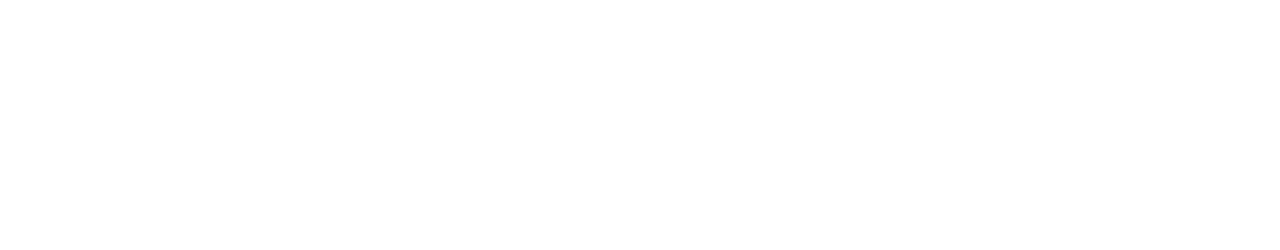
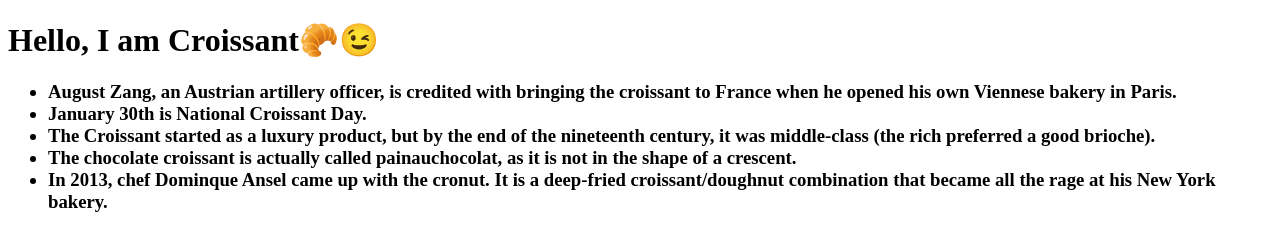
Before and after one commit to jane-ovcharenko/croissant-project, a plain HTML site: page index.html in a window 1280 px wide. Drawn offline with Linux system fonts and the light colour scheme.

Commit message:
created main structure of the website

```diff
--- a/index.html
+++ b/index.html
@@ -4,7 +4,33 @@
     <meta charset="UTF-8" />
     <meta http-equiv="X-UA-Compatible" content="IE=edge" />
     <meta name="viewport" content="width=device-width, initial-scale=1.0" />
-    <title>Document</title>
+    <title>Croissant Homapage</title>
   </head>
-  <body></body>
+  <body>
+    <h1>Hello, I am Croissant🥐😉</h1>
+    <h3>
+      <ul>
+        <li>
+          August Zang, an Austrian artillery officer, is credited with bringing
+          the croissant to France when he opened his own Viennese bakery in
+          Paris.
+        </li>
+        <li>January 30th is National Croissant Day.</li>
+        <li>
+          The Croissant started as a luxury product, but by the end of the
+          nineteenth century, it was middle-class (the rich preferred a good
+          brioche).
+        </li>
+        <li>
+          The chocolate croissant is actually called painauchocolat, as it is
+          not in the shape of a crescent.
+        </li>
+        <li>
+          In 2013, chef Dominque Ansel came up with the cronut. It is a
+          deep-fried croissant/doughnut combination that became all the rage at
+          his New York bakery.
+        </li>
+      </ul>
+    </h3>
+  </body>
 </html>
```
Also changed, not shown: contact.html (+12 -0 lines), photo.html (+12 -0 lines), src/croissant.jpg (added).
